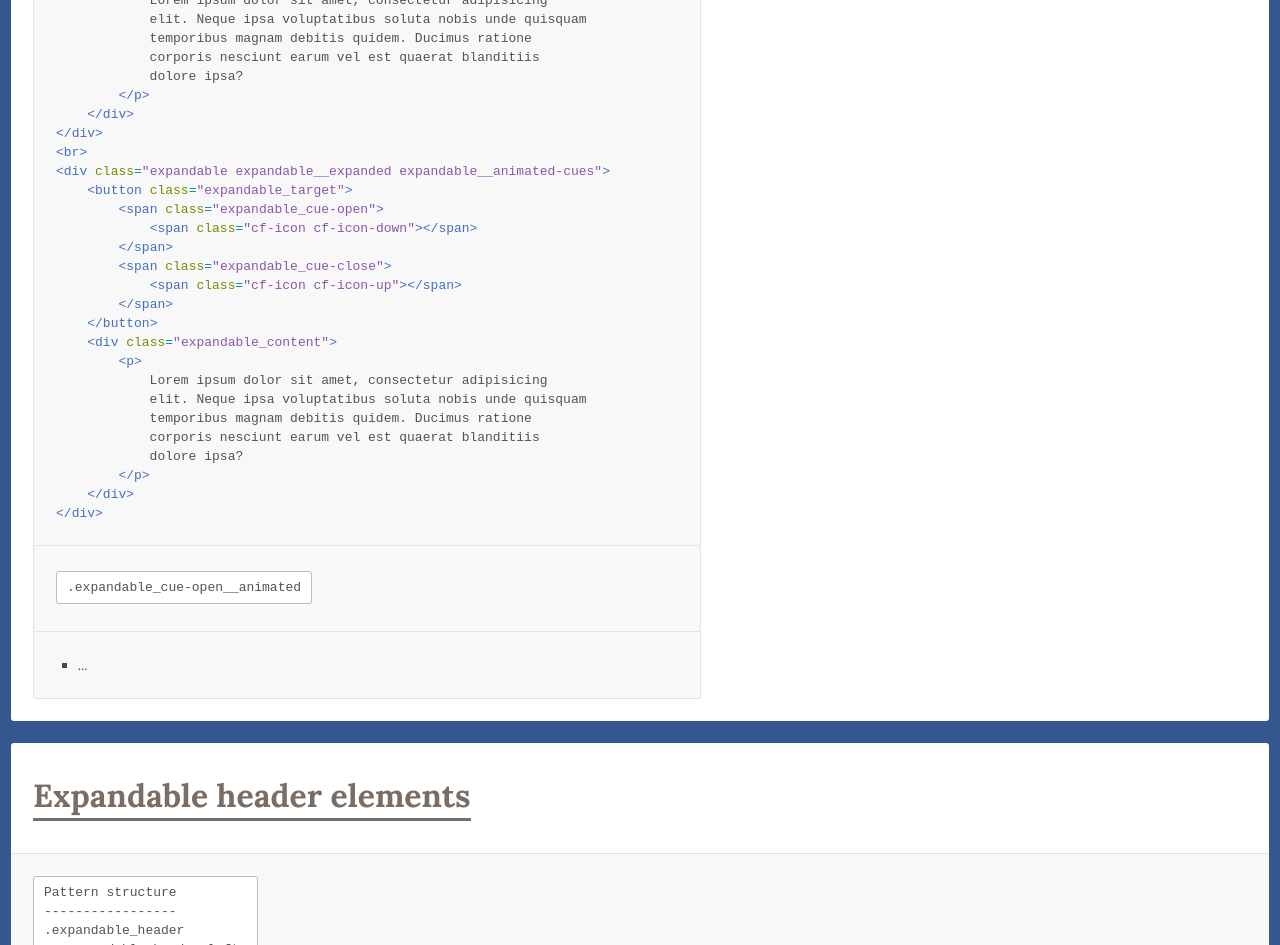
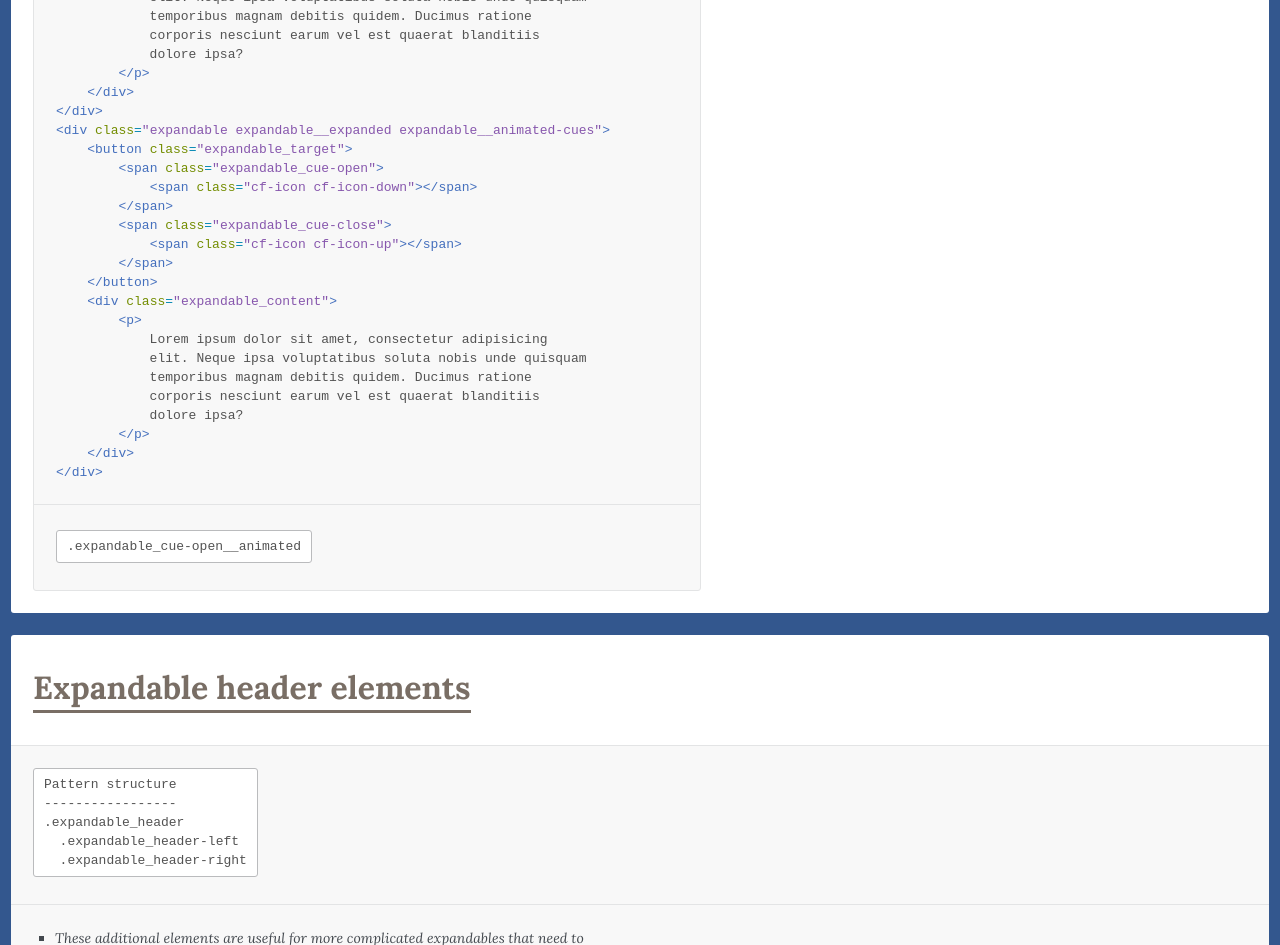
Before and after one commit to cfpb/cf-expandables, a website: page docs/index.html in a window 1280 px wide. Shown: the part 6800-7745 px from the top of the page. Drawn offline with Linux system fonts and the light colour scheme; a web font is replaced by a local one.

Commit message:
Minor tweaks to docs.

```diff
--- a/docs/index.html
+++ b/docs/index.html
@@ -447,7 +447,6 @@ $('#my-expandable').get(0).toggle(); // Toggles the expandable</code></pre>
         </p>
     </div>
 </div>
-<br>
 <div class="expandable expandable__expanded expandable__animated-cues">
     <button class="expandable_target">
         <span class="expandable_cue-open">
@@ -489,7 +488,6 @@ $('#my-expandable').get(0).toggle(); // Toggles the expandable</code></pre>
         &lt;/p&gt;
     &lt;/div&gt;
 &lt;/div&gt;
-&lt;br&gt;
 &lt;div class=&quot;expandable expandable__expanded expandable__animated-cues&quot;&gt;
     &lt;button class=&quot;expandable_target&quot;&gt;
         &lt;span class=&quot;expandable_cue-open&quot;&gt;
@@ -513,9 +511,6 @@ $('#my-expandable').get(0).toggle(); // Toggles the expandable</code></pre>
               <li>
                 <pre class="docs-code"><code>.expandable_cue-open__animated</code></pre>
               </li>
-            </ul>
-            <ul class="docs-notes">
-              <li>...</li>
             </ul>
           </footer>
         </div>
--- a/src/less/cf-expandables.less
+++ b/src/less/cf-expandables.less
@@ -261,7 +261,6 @@
                 </p>
             </div>
         </div>
-        <br>
         <div class="expandable expandable__expanded expandable__animated-cues">
             <button class="expandable_target">
                 <span class="expandable_cue-open">
@@ -281,8 +280,6 @@
                 </p>
             </div>
         </div>
-      notes:
-        - "..."
     tags:
     - cf-expandables
 */
```
Also changed, not shown: demo/index.html (+0 -1 lines), demo/static/css/main.css, docs/static/css/main.css.
